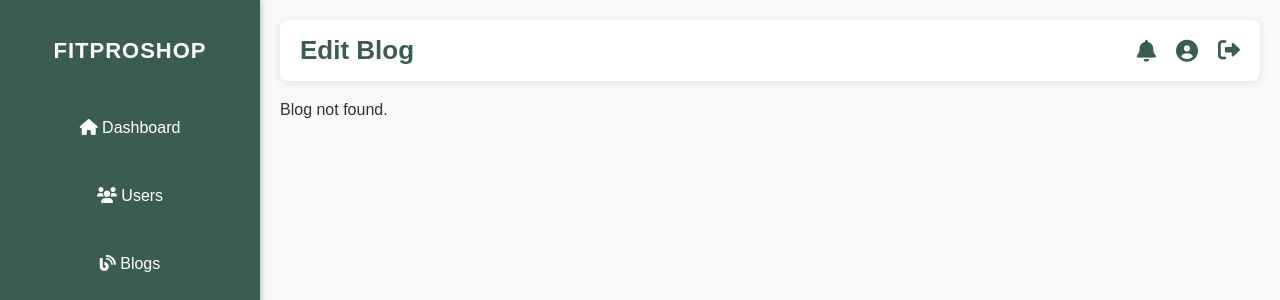
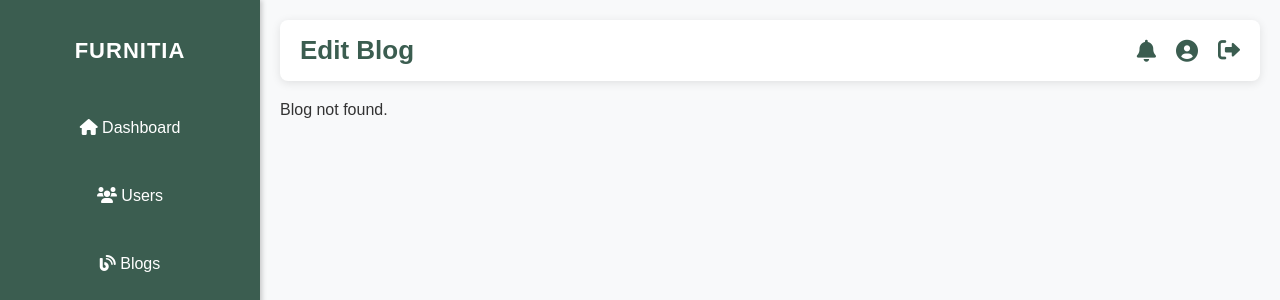
Before and after one commit to Leonis2005/Projekt_Furniture_Web, a PHP site: page /editBlog.php in a window 1280 px wide. Shown: the top 300 px of the page. Run offline with PHP 8.4, Linux system fonts and the light colour scheme; the visitor is signed in with stand-in values (Sample User, id 1).

Commit message:
Uptaded Pages

```diff
--- a/editBlog.php
+++ b/editBlog.php
@@ -47,7 +47,7 @@ $succeedMessage = $blogController->getSucceedMessage();
 
 <body>
     <div class="sidebar">
-        <h2>FitProShop</h2>
+        <h2>Furnitia</h2>
         <ul>
             <li><a href="dashboard.php"><i class="fas fa-home"></i> Dashboard</a></li>
             <li><a href="AdminUser.php"><i class="fas fa-users"></i> Users</a></li>
--- a/editProduct.php
+++ b/editProduct.php
@@ -47,7 +47,7 @@ $succeedMessage = $productController->getSucceedMessage();
 
 <body>
     <div class="sidebar">
-        <h2>FitProShop</h2>
+        <h2>Furnitia</h2>
         <ul>
             <li><a href="dashboard.php"><i class="fas fa-home"></i> Dashboard</a></li>
             <li><a href="AdminUser.php"><i class="fas fa-users"></i> Users</a></li>
```
